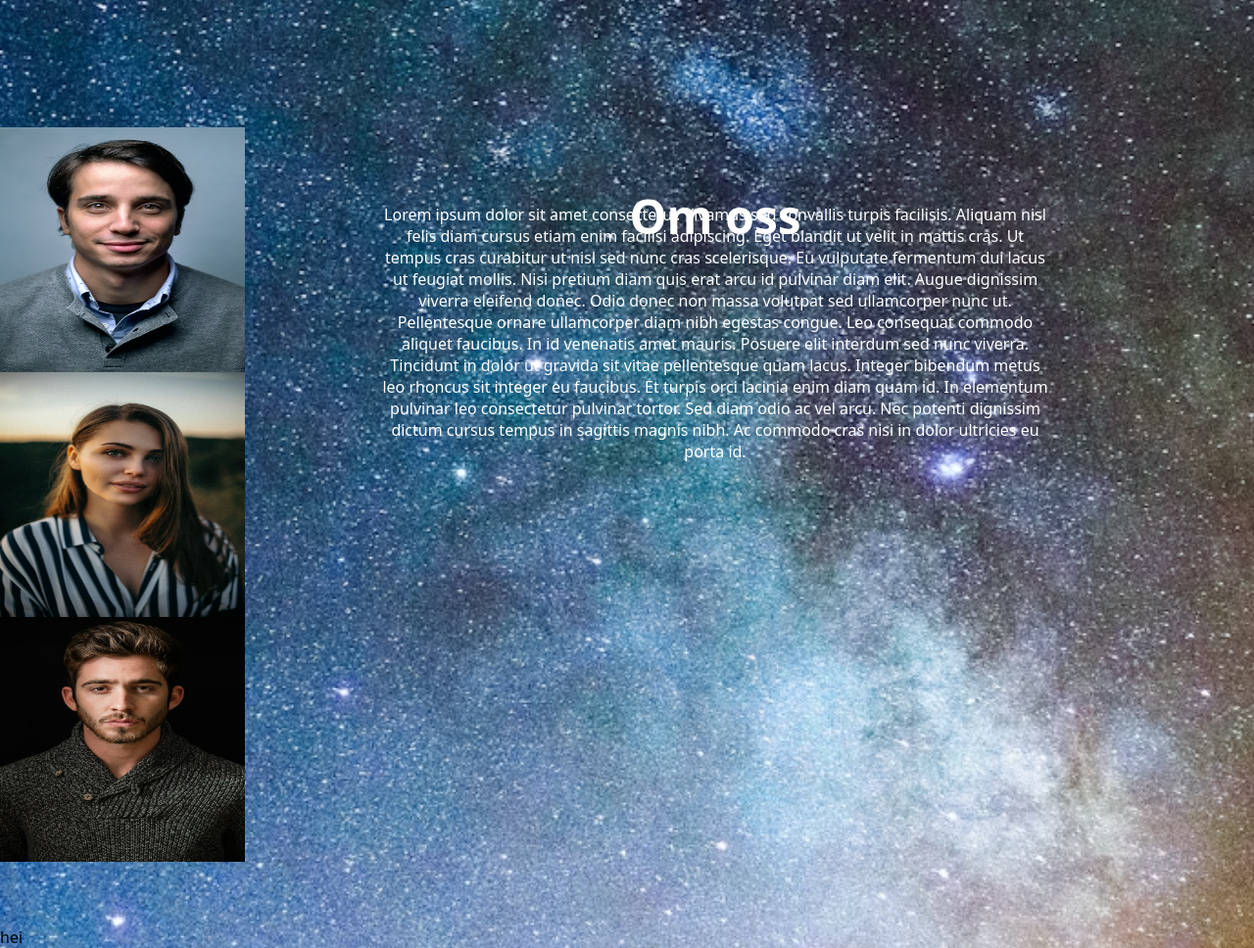
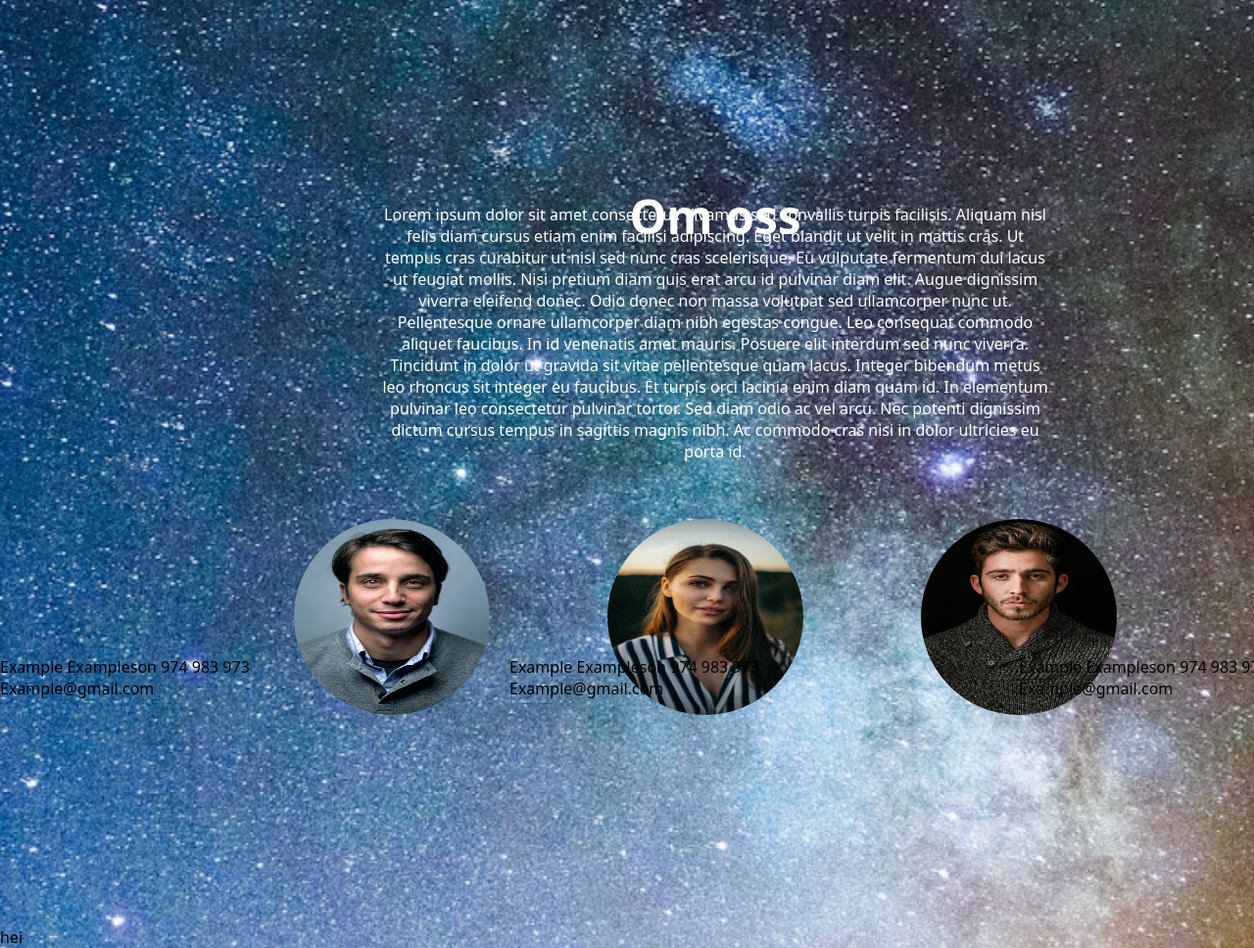
Before and after one commit to Sander-Kode/Innleveringsprosjekt-univers-tema, a website: page index.html in a window 1280 px wide. Shown: the part 920-1888 px from the top of the page at 98% size. Drawn offline with Linux system fonts and the light colour scheme.

Commit message:
lagt til diverse kode i html og css, feil i kode, endres i morgen

```diff
--- a/index.html
+++ b/index.html
@@ -43,12 +43,20 @@
           <p>Lorem ipsum dolor sit amet consectetur. Vivamus sed convallis turpis facilisis. Aliquam nisl felis diam cursus etiam enim facilisi adipiscing. Eget blandit ut velit in mattis cras. Ut tempus cras curabitur ut nisl sed nunc cras scelerisque. Eu vulputate fermentum dui lacus ut feugiat mollis. Nisi pretium diam quis erat arcu id pulvinar diam elit. Augue dignissim viverra eleifend donec. Odio donec non massa volutpat sed ullamcorper nunc ut. Pellentesque ornare ullamcorper diam nibh egestas congue. Leo consequat commodo aliquet faucibus. In id venenatis amet mauris. Posuere elit interdum sed nunc viverra. Tincidunt in dolor ut gravida sit vitae pellentesque quam lacus. Integer bibendum metus leo rhoncus sit integer eu faucibus. Et turpis orci lacinia enim diam quam id. In elementum pulvinar leo consectetur pulvinar tortor. Sed diam odio ac vel arcu. Nec potenti dignissim dictum cursus tempus in sagittis magnis nibh. Ac commodo cras nisi in dolor ultricies eu porta id.</p>
         </div>
 
-        <img src="/images/portrett 1 prosjekt.avif" alt="Mann med grå genser">
-        <img src="/images/portrett 2 prosjekt.avif" alt="Kvinne med stripete topp">
-        <img src="/images/portrett 3 prosjekt.avif" alt="Mann med grå genser og skjegg">
 
 
+        <div class="portretter">
+         <img src="/images/portrett 1 prosjekt.avif" alt="Mann med grå genser">
+         <img src="/images/portrett 2 prosjekt.avif" alt="Kvinne med stripete topp">
+         <img src="/images/portrett 3 prosjekt.avif" alt="Mann med grå genser og skjegg">
+        </div>
 
+        <div class="portretttekst">
+          <p>Example Exampleson 974 983 973 Example@gmail.com</p>
+          <p>Example Exampleson 974 983 973 Example@gmail.com</p>
+          <p>Example Exampleson 974 983 973 Example@gmail.com</p>
+
+        </div>
 
       </section>
 
--- a/styles.css
+++ b/styles.css
@@ -137,13 +137,29 @@ width: 100%;
   text-align: center;
 }
 
-.omoss img {
+.portretter {
+  position: absolute;
+  bottom: 25%;
+  width: 100%;
   display: flex;
-  width: 250px;
-  height: 250px;
-  align-self: flex-start;
-  flex-direction: ;
-  forc
+  justify-content: center;
+  gap: 120px;
+}
+
+.portretter img {
+  height: 200px;
+  width: 200px;
+  border-radius: 50%;
+
+}
+
+.portretttekst {
+  position: absolute;
+  bottom: 25%;
+  width: 100%;
+  display: flex;
+  justify-content: center;
+  gap: 120px;
 }
 
 .section{
```
